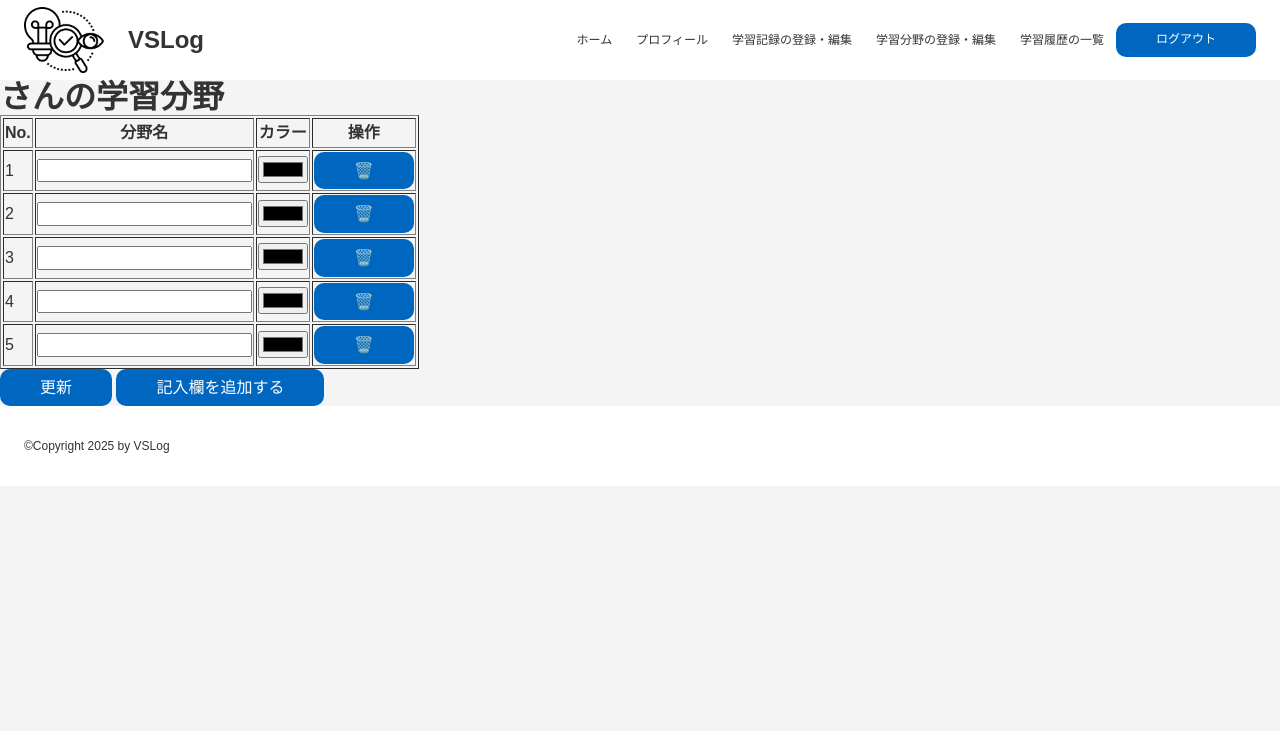
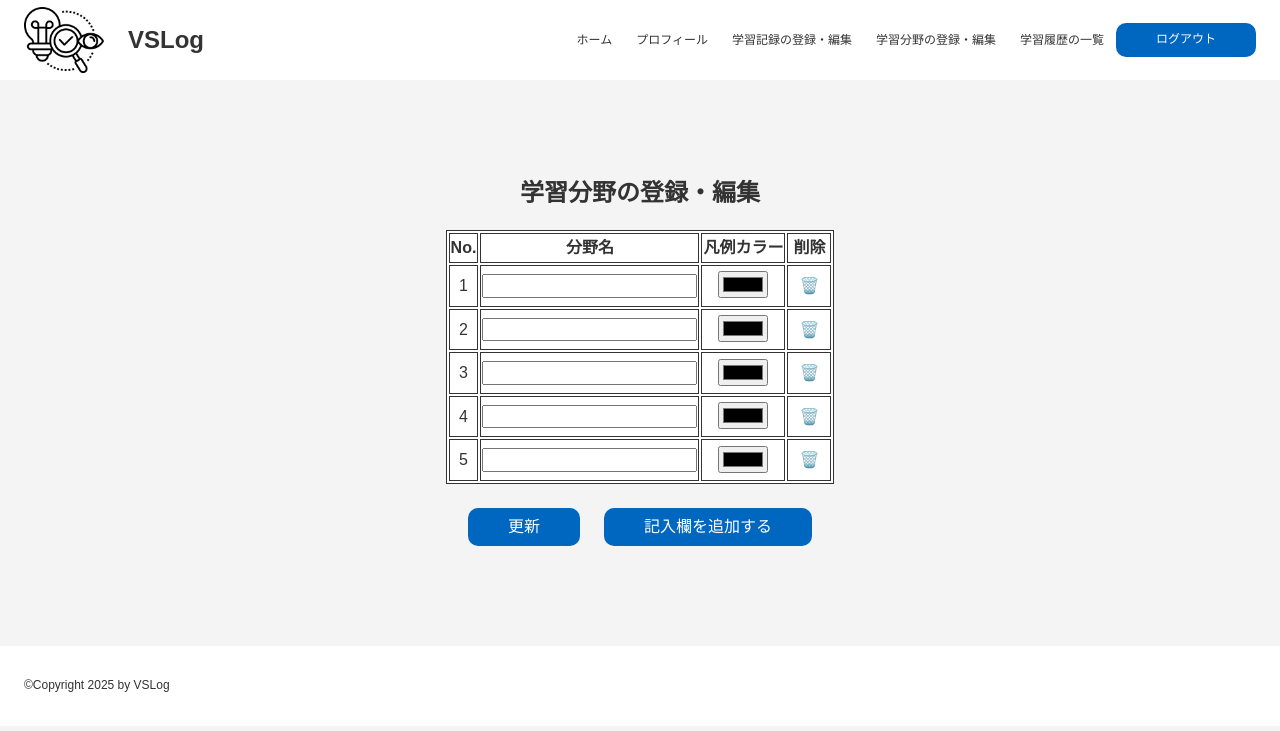
Before and after one commit to takahashi-cmd/VSLog, a Python web app: template myapp/templates/study_fields.html in a window 1280 px wide. Shown: the top 731 px of the page. Run offline with Jinja, Linux system fonts and the light colour scheme; the template is opened without the code that fills it, so the values that code supplies are empty.

Commit message:
学習分野の登録・編集画面の見た目を修正

```diff
--- a/myapp/static/css/components.css
+++ b/myapp/static/css/components.css
@@ -1,4 +1,4 @@
-/* ボタン、フォーム等の各共通コンポーネント（部品）の定義 */
+/* ボタン、テーブル等の各共通コンポーネント（部品）の定義 */
 button {
     padding: 10px 40px;
     background-color: var(--main-color);
@@ -16,3 +16,34 @@ button:hover {
 .logout {
     font-size: 12px;
 }
+
+table, th, td {
+    border: 1px solid var(--base-text-color);
+}
+
+table {
+    background-color: var(--contents-bg-color);
+}
+
+th {
+    font-weight: bold;
+}
+
+.table-num {
+    text-align: center;
+}
+
+.delete-button {
+    padding: 10px 10px;
+    background-color: var(--contents-bg-color);
+    color: var(--base-text-color);
+    border-radius: 10px;
+    border: none;
+    cursor: pointer;
+    transition: all 0.5s;
+}
+
+.delete-button:hover {
+    background-color: var(--hover-color);
+    opacity: 0.8;
+}
--- /dev/null
+++ b/myapp/static/css/study.css
@@ -0,0 +1,34 @@
+/* study_logs, study_fields（学習記録、学習分野）の共通css */
+
+.study-inner {
+    max-width: 1120px;
+    height: auto;
+    margin: 100px auto 100px auto;
+}
+
+.study-head {
+    margin-bottom: 24px;
+}
+
+.study-head h1 {
+    text-align: center;
+    font-size: 24px;
+}
+
+.study-table {
+    display: flex;
+    justify-content: center;
+    align-items: center;
+    margin-bottom: 24px;
+}
+
+.study-button {
+    display: flex;
+    justify-content: center;
+    align-items: center;
+    gap: 24px;
+}
+
+.table-field-color {
+    text-align: center;
+}
--- /dev/null
+++ b/myapp/static/js/study_fields.js
@@ -0,0 +1,10 @@
+// study_fields（学習分野の登録・編集画面）の動作
+
+function markDeleted(btn) {
+    const row = btn.closest('tr');
+    row.querySelector('input[name="row_action[]"]').value = 'delete';
+    row.style.opacity = 0.5;
+};
+function removeRow(btn) {
+    btn.closest('tr').remove();
+}
--- a/myapp/templates/study_fields.html
+++ b/myapp/templates/study_fields.html
@@ -1,4 +1,8 @@
 {% extends "base.html" %}
+{% block head_link %}
+    <link rel="stylesheet" href="{{ url_for('static', filename='css/study.css') }}">
+    <script src="{{ url_for('static', filename='js/study_fields.js') }}"></script>
+{% endblock %}
 
 {% block title %} 学習分野の登録・編集 {% endblock %}
 
@@ -28,26 +32,33 @@
     {% endwith %}
 </div>
 
-    <h1>{{ current_user.username }}さんの学習分野</h1>
-    <form class="study_fields_process" action="{{ url_for('study_fields_process', user_id=current_user.user_id) }}" method="post">
-        <table border="1">
+<div class="main-container">
+    <div class="study-inner">
+        <div class="study-head">
+            <h1>学習分野の登録・編集</h1>
+        </div>
+        <div class="study-form">
+            <form action="{{ url_for('study_fields_process', user_id=current_user.user_id) }}" method="post">
+                <div class="study-table">
+                <table>
                     <thead>
                         <tr>
                             <th>No.</th>
                             <th>分野名</th>
-                    <th>カラー</th>
-                    <th>操作</th>
+                            <th>凡例カラー</th>
+                            <th>削除</th>
                         </tr>
                     </thead>
                     <tbody id="field-rows">
                         {% for field in current_user.fields %}
                         <tr>
-                    <td>{{ loop.index }}</td>
+                            <td class="table-num">{{ loop.index }}</td>
                             <td><input type="text" name="fieldname[]" value="{{ field.fieldname }}"></td>
-                    <td><input type="color" name="color_code[]" value="{{ field.color_code }}"></td>
-                    <td><input type="hidden" name="field_id[]" value="{{ field.field_id }}">
+                            <td class="table-field-color"><input type="color" name="color_code[]" value="{{ field.color_code }}"></td>
+                            <td>
+                                <input type="hidden" name="field_id[]" value="{{ field.field_id }}">
                                 <input type="hidden" name="row_action[]" value="update">
-                        <button type="button" onclick="markDeleted(this)">🗑️</button>
+                                <button class="delete-button" type="button" onclick="markDeleted(this)">🗑️</button>
                             </td>
                         </tr>
                         {% endfor %}
@@ -55,30 +66,25 @@
                         <!-- 記入欄の追加 -->
                         {% for i in range(5 - current_user.fields|length) %}
                         <tr>
-                    <td>{{ current_user.fields|length + i + 1 }}</td>
+                            <td class="table-num">{{ current_user.fields|length + i + 1 }}</td>
                             <td><input type="text" name="fieldname[]" value=""></td>
-                    <td><input type="color" name="color_code[]" value="#000000"></td>
+                            <td class="table-field-color"><input type="color" name="color_code[]" value="#000000"></td>
                             <td>
                                 <input type="hidden" name="field_id[]" value="">
                                 <input type="hidden" name="row_action[]" value="new">
-                        <button type="button" onclick="removeRow(this)">🗑️</button>
+                                <button class="delete-button" type="button" onclick="removeRow(this)">🗑️</button>
                             </td>
                         </tr>
                         {% endfor %}
                     </tbody>
                 </table>
+                </div>
+                <div class="study-button">
                     <button type="submit">更新</button>
                     <button type="button" onclick="addRow()">記入欄を追加する</button>
+                </div>
             </form>
-
-    <script>
-        function markDeleted(btn) {
-            const row = btn.closest('tr');
-            row.querySelector('input[name="row_action[]"]').value = 'delete';
-            row.style.opacity = 0.5;
-        };
-        function removeRow(btn) {
-            btn.closest('tr').remove();
-        }
-    </script>
+        </div>
+    </div>
+</div>
 {% endblock %}
```
Lines whose indentation alone changed are shown as unchanged.
